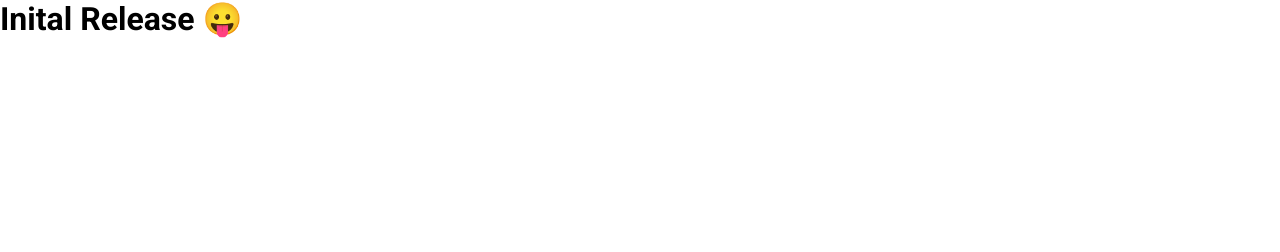
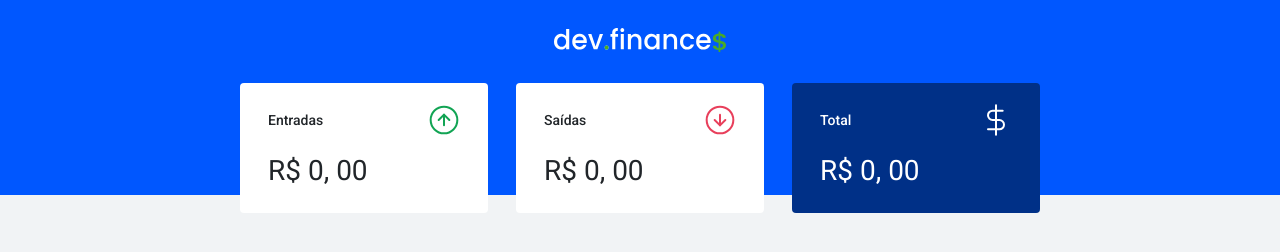
Before and after one commit to samuelribeiroo/Dev-Finance, a website: page index.html in a window 1280 px wide. Drawn offline with Linux system fonts and the light colour scheme.

Commit message:
add: transactions card made

```diff
--- a/index.html
+++ b/index.html
@@ -14,7 +14,40 @@
 </head>
 
 <body>
-<h1>Inital Release 😛</h1>
+<header>
+    <div>
+        <img src="./assets/logo.svg" alt="Dev Finance Brand" />
+    </div>
+</header>
+
+<main class="container">
+    <section id="balance">
+        <h2 class="sr-only">Balance</h2>
+        <div class="card">
+            <h3>
+                <span>Entradas</span>
+                <img src="./assets/income.svg" alt="Income">
+            </h3>
+            <p id="incomeDisplay">R$ 0, 00</p>
+        </div>
+
+        <div class="card">
+            <h3>
+                <span>Saídas</span>
+                <img src="./assets/expense.svg" alt="Expense">
+            </h3>
+            <p id="expenseDisplay">R$ 0, 00</p>
+        </div>
+
+        <div class="card total">
+            <h3>
+                <span>Total</span>
+                <img src="./assets/total.svg" alt="Total">
+            </h3>
+            <p id="expenseDisplay">R$ 0, 00</p>
+        </div>
+    </section>
+</main>
 
 </body>
 
--- a/style.css
+++ b/style.css
@@ -5,10 +5,12 @@
 }
 
 :root {
-    --bg-header: #ff7a00;
+    --bg-header: #0057ff;
+    --white-100: #ffff;
     --bg-body: #f1f3f5;
     --title-color: #212529;
     --date-color: #e9ecef;
+    --bg-card-total: #003087;
 }
 
 html {
@@ -22,8 +24,9 @@ html {
 
 body {
     font-family: "Roboto", sans-serif;
-    font-size: 62, 5%;
+    font-size: 93.75%;
     overflow-x: hidden;
+    background-color: var(--bg-body);
 }
 
 ul,
@@ -38,3 +41,86 @@ button {
 a {
     text-decoration: none;
 }
+
+.sr-only {
+    width: 1px;
+    border-width: 0;
+    white-space: nowrap;
+    height: 1px;
+    padding: 0;
+    margin: -1px;
+    overflow: hidden;
+    clip: rect(0, 0, 0, 0);
+    position: absolute;
+}
+
+h2 {
+    margin-top: 3.2rem;
+    margin-bottom: 0.8rem;
+    color: var(--title-color);
+    font-weight: normal;
+}
+
+header {
+    text-align: center;
+    padding: 2rem 0 10rem;
+    background-color: var(--bg-header);
+}
+
+.container {
+    width: min(90vw, 800px);
+    margin: auto;
+}
+
+#balance {
+    margin-top: -8rem;
+    position: relative;
+    z-index: 99;
+}
+
+#balance h2 {
+    margin-top: 0;
+    color: var(--white);
+}
+
+.card {
+    background-color: var(--white-100);
+    padding: 1.5rem 2rem;
+    border-radius: 4px;
+    margin-bottom: 2rem;
+    color: var(--title-color);
+    z-index: 99;
+}
+
+.card h3 {
+    display: flex;
+    justify-content: space-between;
+    align-items: center;
+    font-weight: 500;
+    font-size: 1rem;
+}
+
+.card p {
+    font-size: 2rem;
+    font-weight: normal;
+    line-height: 3rem;
+    margin-top: 1rem;
+    border-radius: 15px;
+}
+
+.card.total {
+    color: var(--white-100);
+    background-color: var(--bg-card-total);
+}
+
+@media screen and (min-width: 800px) {
+    html {
+        font-size: 87.5%;
+    }
+
+    #balance {
+        display: grid;
+        grid-template-columns: repeat(3, 1fr);
+        gap: 2rem;
+    }
+}
```
